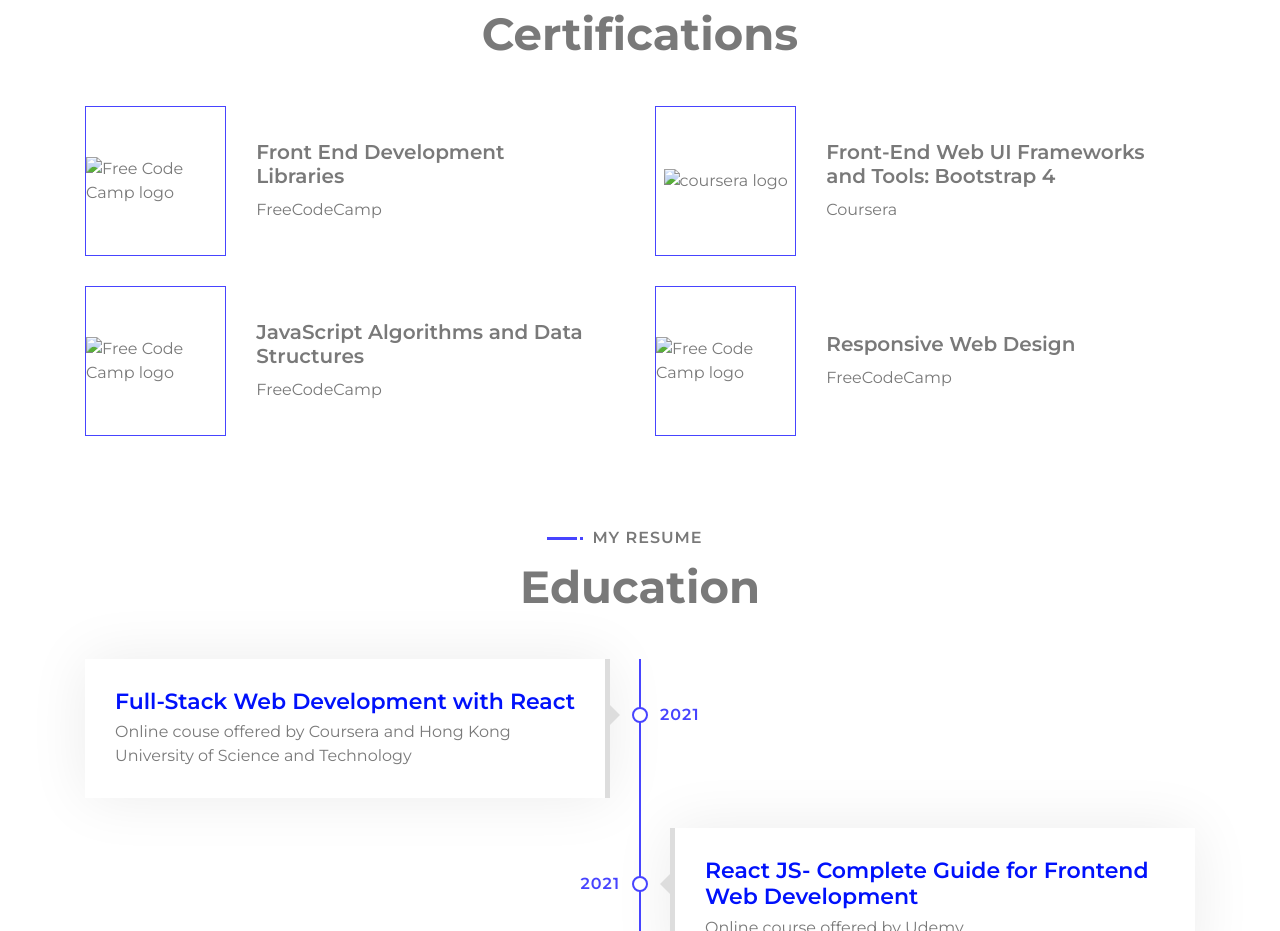
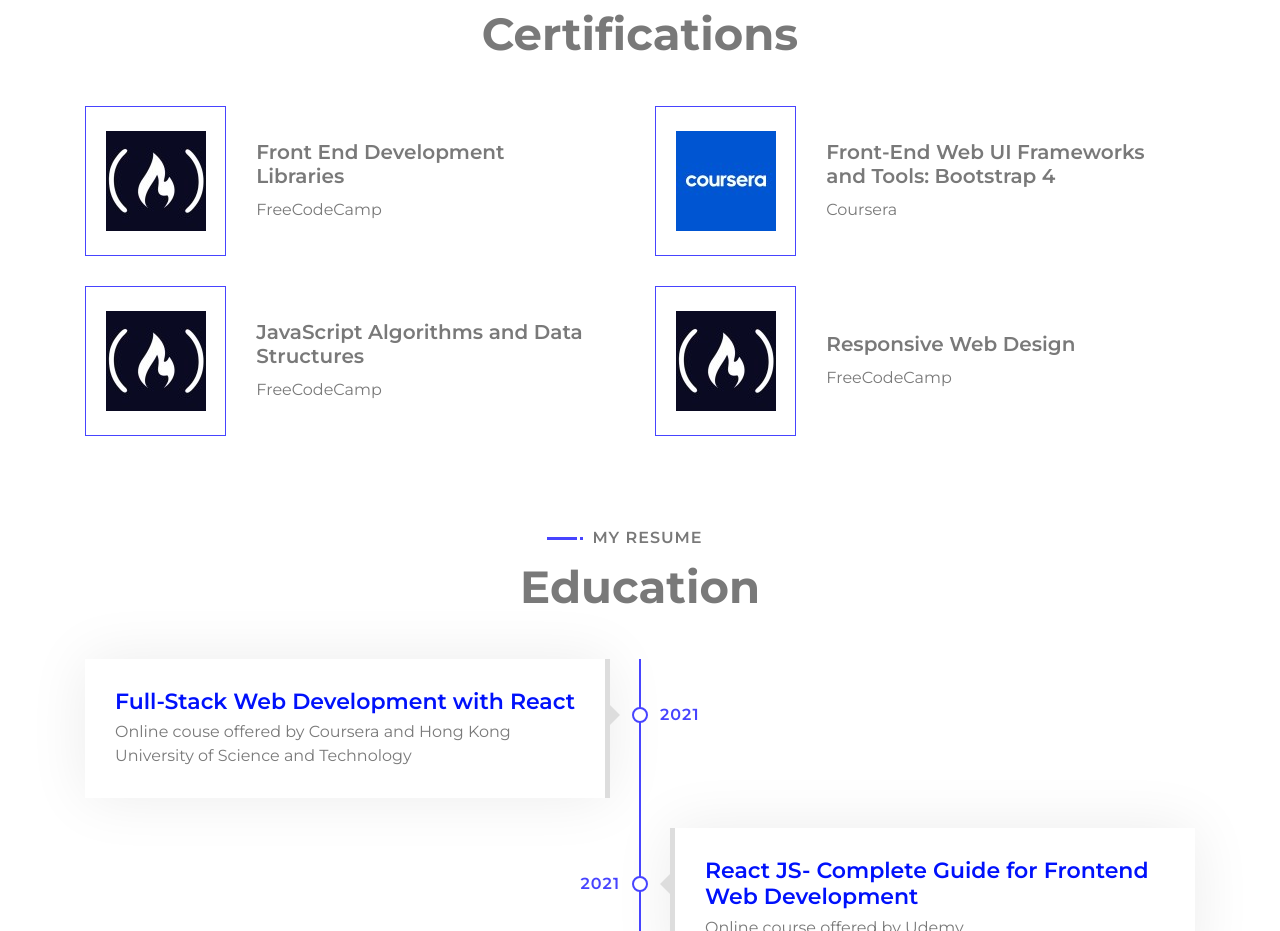
Before and after one commit to ihabsouey/My-Portfolio, a plain HTML site: page index.html in a window 1280 px wide. Shown: the part 1441-2372 px from the top of the page. Drawn offline with nearby package versions, Linux system fonts and the light colour scheme; the site is published under a folder, as on GitHub Pages, so addresses that start at the root find nothing; a script that the page names is missing.

Commit message:
fix certifications logo

```diff
--- a/index.html
+++ b/index.html
@@ -160,7 +160,7 @@
                 <div class="col-lg-6 wow fadeInUp" data-wow-delay="0.2s">
                     <div class="certification-item">
                         <div class="certification-icon">
-                            <img src="/img/freeCCC.jpg" alt="Free Code Camp logo">
+                            <img src="img/freeCCC.jpg" alt="Free Code Camp logo">
                         </div>
                         <div class="certification-text">
                             <h3>
@@ -175,7 +175,7 @@
                 <div class="col-lg-6 wow fadeInUp" data-wow-delay="0.2s">
                     <div class="certification-item">
                         <div class="certification-icon">
-                            <img src="/img/coursera.jpg" alt="coursera logo">
+                            <img src="img/coursera.jpg" alt="coursera logo">
                         </div>
                         <div class="certification-text">
                             <h3>
@@ -191,7 +191,7 @@
                 <div class="col-lg-6 wow fadeInUp" data-wow-delay="0.2s">
                     <div class="certification-item">
                         <div class="certification-icon">
-                            <img src="/img/freeCCC.jpg" alt="Free Code Camp logo">
+                            <img src="img/freeCCC.jpg" alt="Free Code Camp logo">
                         </div>
                         <div class="certification-text">
                             <h3>
@@ -206,7 +206,7 @@
                 <div class="col-lg-6 wow fadeInUp" data-wow-delay="0.2s">
                     <div class="certification-item">
                         <div class="certification-icon">
-                            <img src="/img/freeCCC.jpg" alt="Free Code Camp logo">
+                            <img src="img/freeCCC.jpg" alt="Free Code Camp logo">
                         </div>
                         <div class="certification-text">
                             <h3>
```
